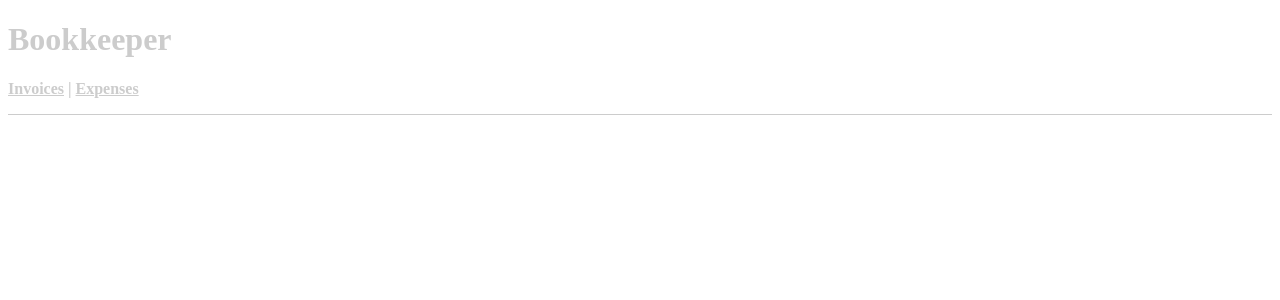
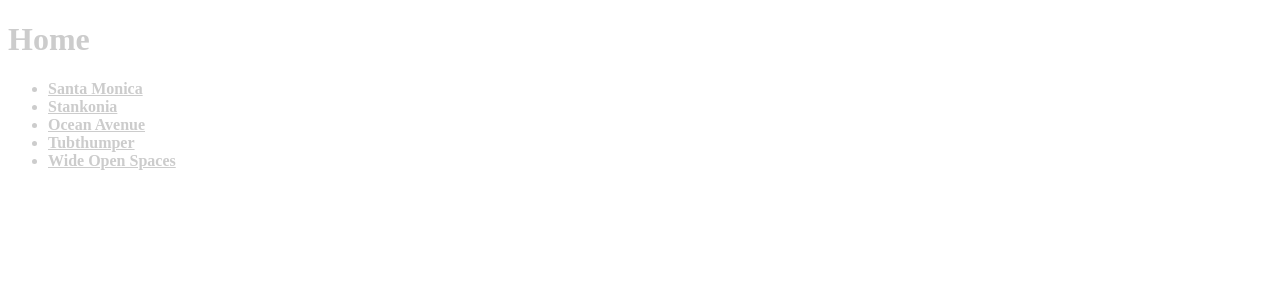
Before and after one commit to zzfn/react-webpack, a React app: page / in a window 1280 px wide. Shown: the top 300 px of the page. Built offline with nearby package versions, Linux system fonts and the light colour scheme.

Commit message:
feat: router

```diff
--- a/src/App.tsx
+++ b/src/App.tsx
@@ -1,26 +1,10 @@
-import { BrowserRouter, Routes, Route } from 'react-router-dom';
-import Expenses from './routes/Expenses';
-import Invoices from './routes/Invoices';
-import Home from './routes/Home';
+import Router from './routes';
 
 function App(): JSX.Element {
   return (
-    <BrowserRouter>
-      <Routes>
-        <Route path='/' element={<Home />}>
-          <Route path='expenses' element={<Expenses />} />
-          <Route path='invoices' element={<Invoices />} />
-        </Route>
-        <Route
-          path='*'
-          element={
-            <main style={{ padding: '1rem' }}>
-              <p>There's nothing here!</p>
-            </main>
-          }
-        />
-      </Routes>
-    </BrowserRouter>
+    <>
+      <Router />
+    </>
   );
 }
 
--- /dev/null
+++ b/src/layout/CommonLayout.tsx
@@ -0,0 +1,12 @@
+import { Outlet } from 'react-router-dom';
+
+const CommonLayout = () => {
+  return (
+    <div>
+      <header>通用header</header>
+      <Outlet />
+      <footer>通用footer</footer>
+    </div>
+  );
+};
+export default CommonLayout;
--- /dev/null
+++ b/src/routes/Detail.tsx
@@ -0,0 +1,16 @@
+import { useLocation, useNavigate, useParams, useSearchParams } from 'react-router-dom';
+
+export default function Detail() {
+  const params = useParams();
+  const [searchParams] = useSearchParams();
+  const location = useLocation();
+  const navigate = useNavigate();
+  return (
+    <main style={{ padding: '1rem 0' }}>
+      <h2>{JSON.stringify(params)}</h2>
+      <h2>{JSON.stringify(location)}</h2>
+      <h2>{JSON.stringify(searchParams.getAll('name'))}</h2>
+      <button onClick={() => navigate('..')}>back</button>
+    </main>
+  );
+}
--- a/src/routes/Expenses.tsx
+++ /dev/null
@@ -1,7 +0,0 @@
-export default function Expenses() {
-  return (
-    <main style={{ padding: '1rem 0' }}>
-      <h2>Expenses</h2>
-    </main>
-  );
-}
--- a/src/routes/Home.tsx
+++ b/src/routes/Home.tsx
@@ -3,16 +3,47 @@ import { Link, Outlet } from 'react-router-dom';
 export default function Home() {
   return (
     <div>
-      <h1>Bookkeeper</h1>
-      <nav
-        style={{
-          borderBottom: 'solid 1px',
-          paddingBottom: '1rem',
-        }}
-      >
-        <Link to='/invoices'>Invoices</Link> | <Link to='/expenses'>Expenses</Link>
-      </nav>
+      <h1>Home</h1>
+      <ul>
+        {invoices.map((item, index) => (
+          <li key={index}>
+            <Link to={`/${item.number}?name=${item.name}`}>{item.name}</Link>
+          </li>
+        ))}
+      </ul>
       <Outlet />
     </div>
   );
 }
+const invoices = [
+  {
+    name: 'Santa Monica',
+    number: 1995,
+    amount: '$10,800',
+    due: '12/05/1995',
+  },
+  {
+    name: 'Stankonia',
+    number: 2000,
+    amount: '$8,000',
+    due: '10/31/2000',
+  },
+  {
+    name: 'Ocean Avenue',
+    number: 2003,
+    amount: '$9,500',
+    due: '07/22/2003',
+  },
+  {
+    name: 'Tubthumper',
+    number: 1997,
+    amount: '$14,000',
+    due: '09/01/1997',
+  },
+  {
+    name: 'Wide Open Spaces',
+    number: 1998,
+    amount: '$4,600',
+    due: '01/27/2998',
+  },
+];
--- a/src/routes/Invoices.tsx
+++ /dev/null
@@ -1,7 +0,0 @@
-export default function Invoices() {
-  return (
-    <main style={{ padding: '1rem 0' }}>
-      <h2>Invoices</h2>
-    </main>
-  );
-}
--- /dev/null
+++ b/src/routes/index.tsx
@@ -0,0 +1,25 @@
+import { BrowserRouter, Route, Routes } from 'react-router-dom';
+import Home from './Home';
+import Detail from './Detail';
+import CommonLayout from '../layout/CommonLayout';
+
+export default function Router() {
+  return (
+    <BrowserRouter>
+      <Routes>
+        <Route path='/' element={<Home />} />
+        <Route path='/' element={<CommonLayout />}>
+          <Route path=':id' element={<Detail />} />
+        </Route>
+        <Route
+          path='*'
+          element={
+            <main style={{ padding: '1rem' }}>
+              <p>There's nothing here!</p>
+            </main>
+          }
+        />
+      </Routes>
+    </BrowserRouter>
+  );
+}
```
